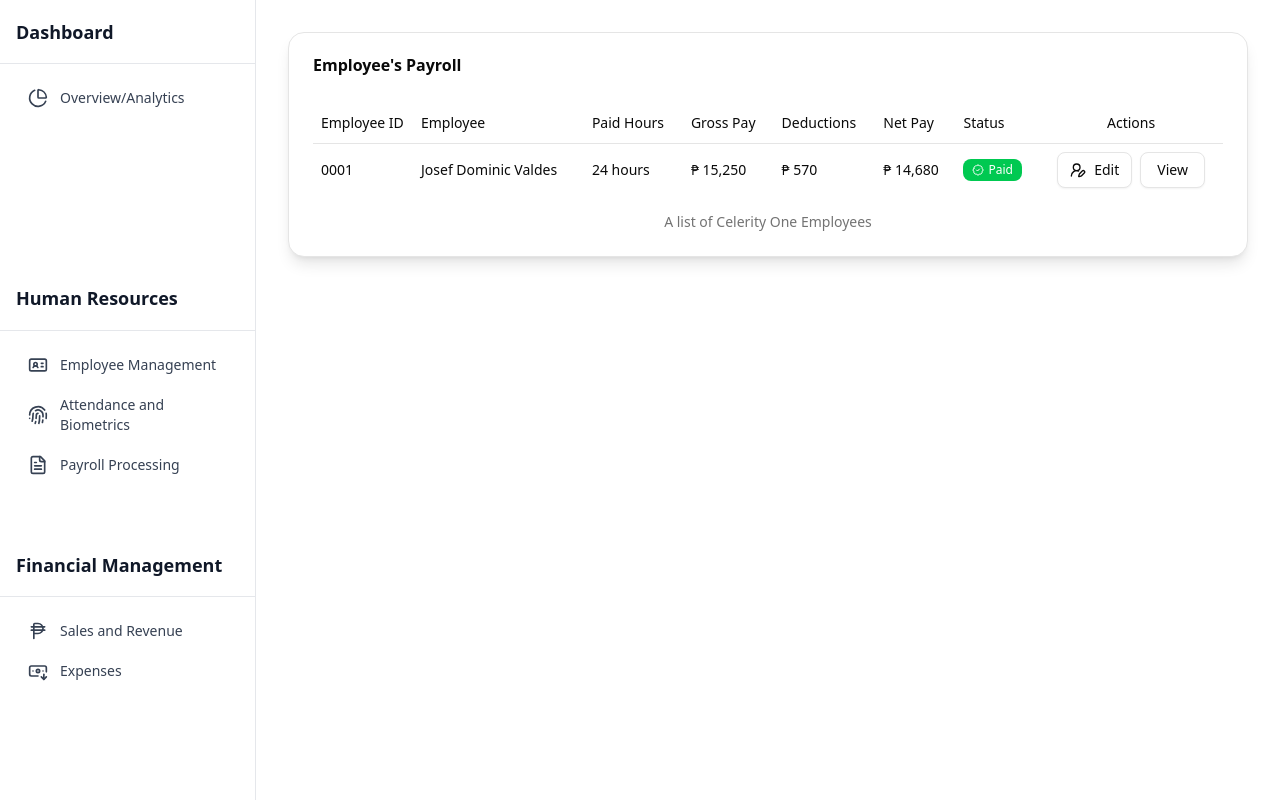
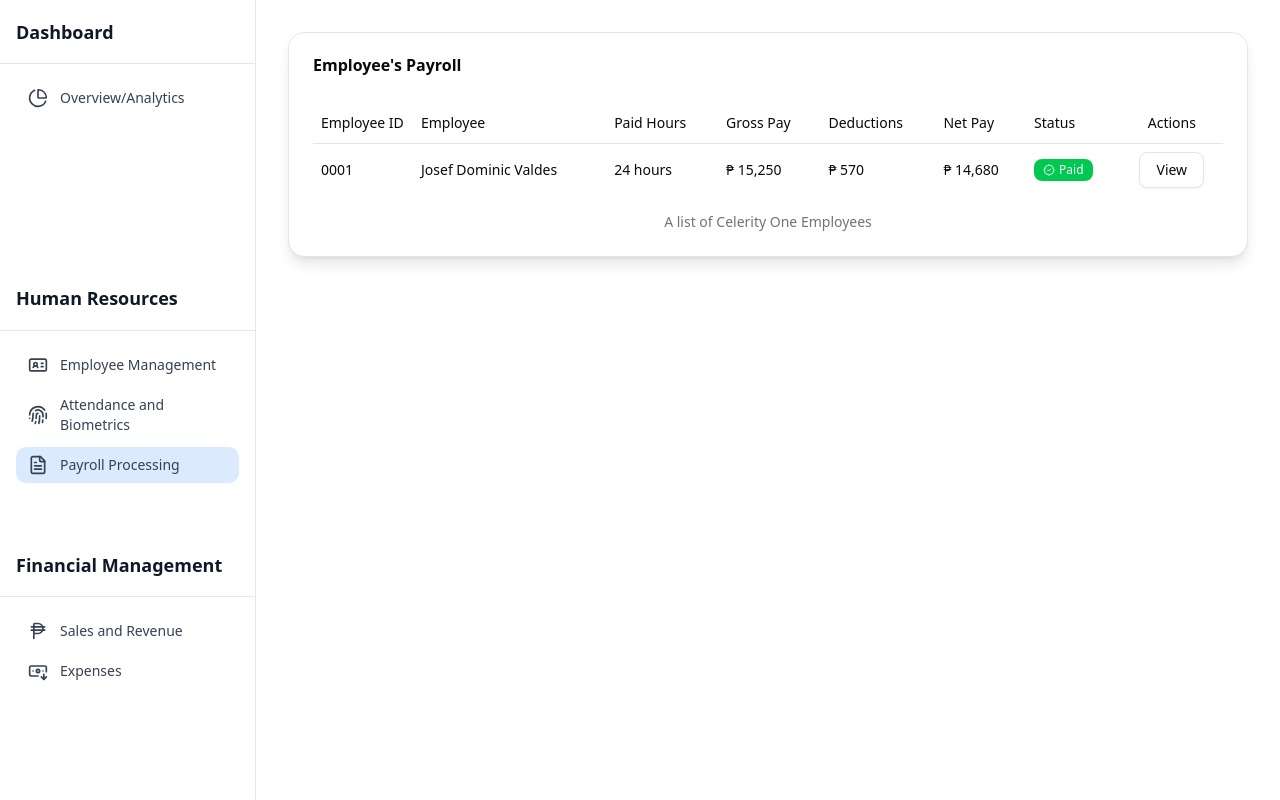
Before and after one commit to JosefDominus/celerity-one, a Next.js app: page /pages/human-resource/payroll-processing in a window 1280 px wide. Built offline with nearby package versions, Linux system fonts and the light colour scheme.

Commit message:
Updated Sidebar hover, Removed Edit Button on Employee Payroll 092625

```diff
--- a/src/app/pages/human-resource/payroll-processing/page.js
+++ b/src/app/pages/human-resource/payroll-processing/page.js
@@ -57,7 +57,6 @@ return(
                   </TableCell>
                   <TableCell>
                     <div className="flex flex-row justify-center gap-2">
-                      <Button variant="outline"><UserRoundPen/>Edit</Button>
                       <DialogDemo/></div>
                   </TableCell>
                 </TableRow>
--- a/src/components/sidebar.jsx
+++ b/src/components/sidebar.jsx
@@ -1,6 +1,8 @@
 "use client"
 
 import { useState } from "react"
+import { usePathname } from "next/navigation"
+import Link from "next/link"
 import {
   FileText,
   Menu,
@@ -12,9 +14,7 @@ import {
   BanknoteArrowDown,
 } from "lucide-react"
 
-const sidebarItems = [
-  { icon: ChartPie, label: "Overview/Analytics", href: "/" },
-]
+const sidebarItems = [{ icon: ChartPie, label: "Overview/Analytics", href: "/" }]
 
 const sidebarItems2 = [
   { icon: IdCardIcon, label: "Employee Management", href: "/pages/human-resource/employee-management" },
@@ -30,9 +30,40 @@ const sidebarItems3 = [
 export default function Sidebar({ className = "", ...props }) {
   const [isCollapsed, setIsCollapsed] = useState(false)
   const [isMobileOpen, setIsMobileOpen] = useState(false)
+  const pathname = usePathname()
 
   const toggleCollapsed = () => setIsCollapsed(!isCollapsed)
   const toggleMobile = () => setIsMobileOpen(!isMobileOpen)
+
+  const isActive = (href) => pathname === href
+
+  const handleLinkClick = (e) => {
+    setTimeout(() => {
+      e.target.blur()
+    }, 100)
+  }
+
+  const renderNavItem = (item) => {
+    const Icon = item.icon
+    const active = isActive(item.href)
+
+    return (
+      <Link
+        key={item.href}
+        href={item.href}
+        onClick={handleLinkClick}
+        className={`flex items-center gap-3 rounded-lg px-3 py-2 text-gray-700 transition-colors focus:outline-none ${
+          active
+            ? "bg-blue-100 text-blue-900" // Active state styling
+            : "hover:bg-gray-100 hover:text-gray-900 focus:bg-gray-100 focus:text-gray-900"
+        } ${isCollapsed ? "justify-center px-2" : ""}`}
+        title={isCollapsed ? item.label : undefined}
+      >
+        <Icon className="h-5 w-5 flex-shrink-0" />
+        {!isCollapsed && <span className="text-sm font-medium">{item.label}</span>}
+      </Link>
+    )
+  }
 
   return (
     <>
@@ -58,105 +89,26 @@ export default function Sidebar({ className = "", ...props }) {
           {/* Header */}
           <div className="flex h-16 items-center justify-between px-4 border-b border-gray-200">
             {!isCollapsed && <h2 className="text-lg font-semibold text-gray-900">Dashboard</h2>}
-
           </div>
 
           {/* Navigation */}
-          <nav className="flex-1 space-y-1 p-4">
-            {sidebarItems.map((item) => {
-              const Icon = item.icon
-              return (
-                <a
-                  key={item.href}
-                  href={item.href}
-                  className={`flex items-center gap-3 rounded-lg px-3 py-2 text-gray-700 transition-colors hover:bg-gray-100 hover:text-gray-900 focus:bg-gray-100 focus:text-gray-900 focus:outline-none ${
-                    isCollapsed ? "justify-center px-2" : ""
-                  }`}
-                  title={isCollapsed ? item.label : undefined}
-                >
-                  <Icon className="h-5 w-5 flex-shrink-0" />
-                  {!isCollapsed && <span className="text-sm font-medium">{item.label}</span>}
-                </a>
-              )
-            })}
-          </nav>
+          <nav className="flex-1 space-y-1 p-4">{sidebarItems.map(renderNavItem)}</nav>
 
-           {/* Header */}
+          {/* Header */}
           <div className="flex h-16 items-center justify-between px-4 border-b border-gray-200">
             {!isCollapsed && <h2 className="text-lg font-semibold text-gray-900">Human Resources</h2>}
-
           </div>
 
+          {/* Navigation */}
+          <nav className="flex-1 space-y-1 p-4">{sidebarItems2.map(renderNavItem)}</nav>
 
-
-
-           {/* Navigation */}
-          <nav className="flex-1 space-y-1 p-4">
-            {sidebarItems2.map((item) => {
-              const Icon = item.icon
-              return (
-                <a
-                  key={item.href}
-                  href={item.href}
-                  className={`flex items-center gap-3 rounded-lg px-3 py-2 text-gray-700 transition-colors hover:bg-gray-100 hover:text-gray-900 focus:bg-gray-100 focus:text-gray-900 focus:outline-none ${
-                    isCollapsed ? "justify-center px-2" : ""
-                  }`}
-                  title={isCollapsed ? item.label : undefined}
-                >
-                  <Icon className="h-5 w-5 flex-shrink-0" />
-                  {!isCollapsed && <span className="text-sm font-medium">{item.label}</span>}
-                </a>
-
-
-
-
-
-
-
-
-              )
-            })}
-          </nav>
-
-                     {/* Header */}
+          {/* Header */}
           <div className="flex h-16 items-center justify-between px-4 border-b border-gray-200">
             {!isCollapsed && <h2 className="text-lg font-semibold text-gray-900">Financial Management</h2>}
-
           </div>
 
-
-
-
-           {/* Navigation */}
-          <nav className="flex-1 space-y-1 p-4">
-            {sidebarItems3.map((item) => {
-              const Icon = item.icon
-              return (
-                <a
-                  key={item.href}
-                  href={item.href}
-                  className={`flex items-center gap-3 rounded-lg px-3 py-2 text-gray-700 transition-colors hover:bg-gray-100 hover:text-gray-900 focus:bg-gray-100 focus:text-gray-900 focus:outline-none ${
-                    isCollapsed ? "justify-center px-2" : ""
-                  }`}
-                  title={isCollapsed ? item.label : undefined}
-                >
-                  <Icon className="h-5 w-5 flex-shrink-0" />
-                  {!isCollapsed && <span className="text-sm font-medium">{item.label}</span>}
-                </a>
-
-
-
-
-
-
-
-
-              )
-            })}
-          </nav>
-
-
-
+          {/* Navigation */}
+          <nav className="flex-1 space-y-1 p-4">{sidebarItems3.map(renderNavItem)}</nav>
         </div>
       </aside>
     </>
```
